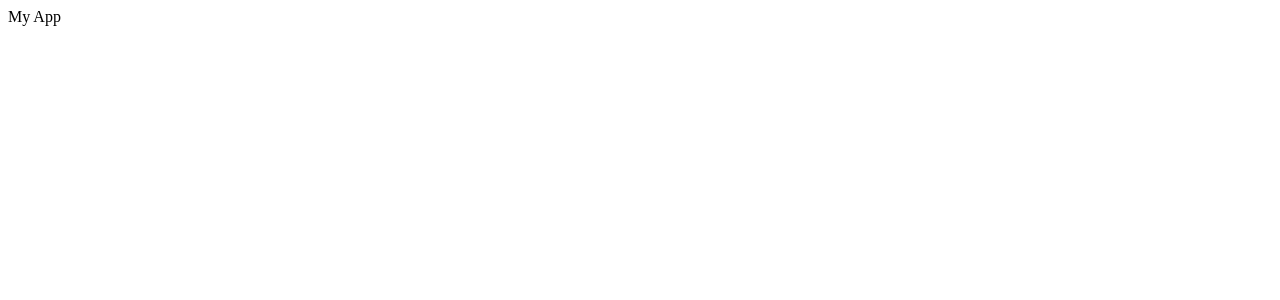
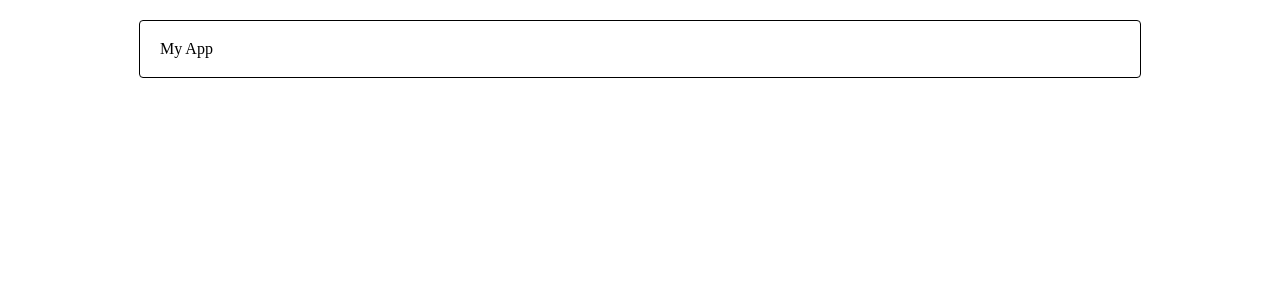
Before and after one commit to bujiie/react-ts-vite, a React (Vite) app: page / in a window 1280 px wide. Shown: the top 300 px of the page. Built offline with nearby package versions, Linux system fonts and the light colour scheme.

Commit message:
ADD SCSS styles

```diff
--- /dev/null
+++ b/src/App.scss
@@ -0,0 +1,9 @@
+@use 'styles/style.scss';
+
+.app {
+    width: 75%;
+    margin: 20px auto;
+    border: 1px solid #000;
+    border-radius: 4px;
+    padding: 20px;
+}
--- a/src/App.tsx
+++ b/src/App.tsx
@@ -1,5 +1,7 @@
 import { ReactElement } from 'react';
 
-const App = (): ReactElement => <div>My App</div>;
+import './App.scss';
+
+const App = (): ReactElement => <div className='app'>My App</div>;
 
 export default App;
--- /dev/null
+++ b/src/styles/_reset.scss
@@ -0,0 +1,48 @@
+/* http://meyerweb.com/eric/tools/css/reset/
+   v2.0 | 20110126
+   License: none (public domain)
+*/
+
+html, body, div, span, applet, object, iframe,
+h1, h2, h3, h4, h5, h6, p, blockquote, pre,
+a, abbr, acronym, address, big, cite, code,
+del, dfn, em, img, ins, kbd, q, s, samp,
+small, strike, strong, sub, sup, tt, var,
+b, u, i, center,
+dl, dt, dd, ol, ul, li,
+fieldset, form, label, legend,
+table, caption, tbody, tfoot, thead, tr, th, td,
+article, aside, canvas, details, embed,
+figure, figcaption, footer, header, hgroup,
+menu, nav, output, ruby, section, summary,
+time, mark, audio, video {
+	margin: 0;
+	padding: 0;
+	border: 0;
+	font-size: 100%;
+	font: inherit;
+	vertical-align: baseline;
+}
+/* HTML5 display-role reset for older browsers */
+article, aside, details, figcaption, figure,
+footer, header, hgroup, menu, nav, section {
+	display: block;
+}
+body {
+	line-height: 1;
+}
+ol, ul {
+	list-style: none;
+}
+blockquote, q {
+	quotes: none;
+}
+blockquote:before, blockquote:after,
+q:before, q:after {
+	content: '';
+	content: none;
+}
+table {
+	border-collapse: collapse;
+	border-spacing: 0;
+}
--- /dev/null
+++ b/src/styles/style.scss
@@ -0,0 +1 @@
+@use 'reset';
```
